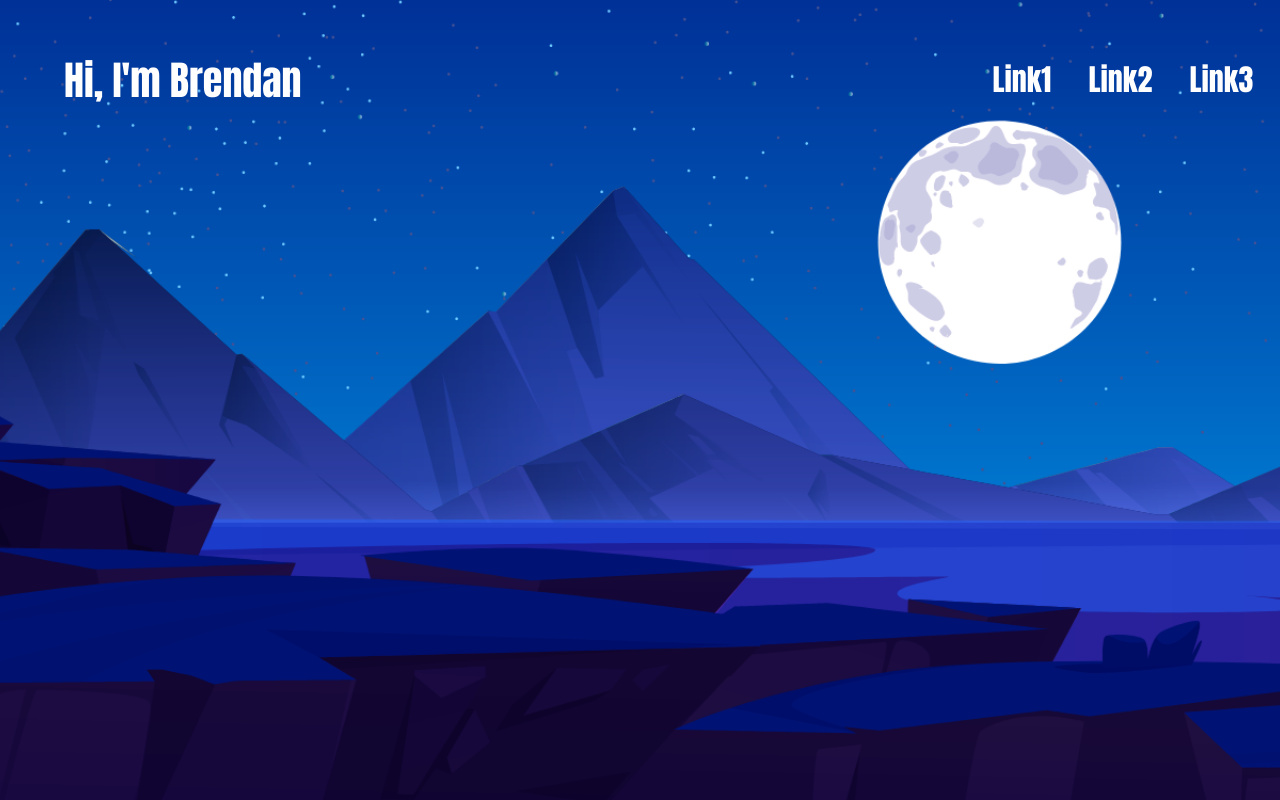
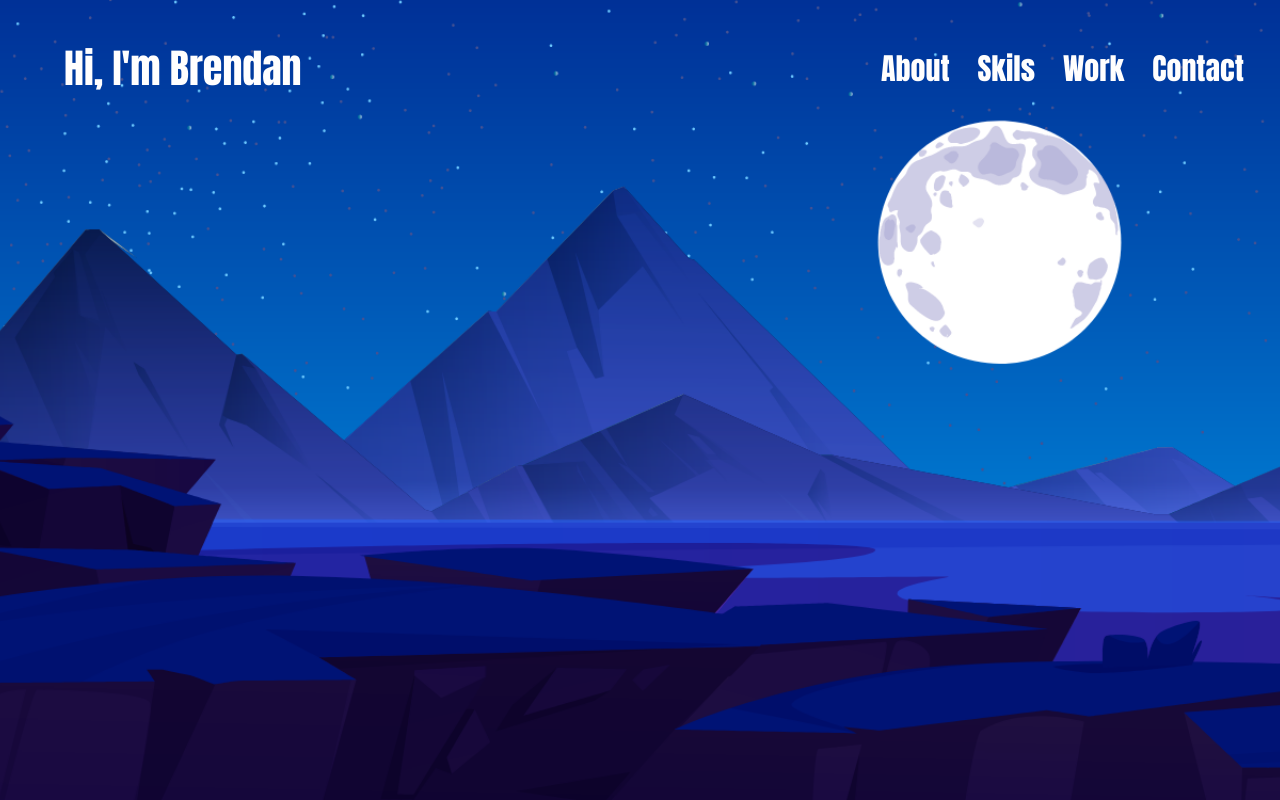
Before and after one commit to BrendanBattisti/Portfolio-Website, a plain HTML site: page index.html in a window 1280 px wide. Shown: the top 800 px of the page. Drawn offline with Linux system fonts and the light colour scheme.

Commit message:
Added link animations
Added some css animations to the links bar

```diff
--- a/index.html
+++ b/index.html
@@ -11,9 +11,10 @@
         <header>
             <div id="title", class="title">Hi, I'm Brendan</div>
             <div class="links", id="links">
-                <div>Link1</div>
-                <div>Link2</div>
-                <div>Link3</div>
+                <div id="about_link">About</div>
+                <div id="skills_link">Skils</div>
+                <div id="work_link">Work</div>
+                <div id="contact_link">Contact</div>
             </div>
         </header>
         <section>
@@ -27,25 +28,25 @@
                 <img src="img/Night/front.png" id="front">
             </div>
         </section>
-        <section class="about">
+        <section class="about" id="about">
             <div>
                 My name is Brendan Battisti and I'm a second year computer science student
             </div>
         </section>
 
-        <section class="skills">
+        <section class="skills" id="skills">
             <div>
                 Here are some of the projects I've worked on
             </div>
         </section>
 
-        <section class="work">
+        <section class="work" id="work">
             <div>
                 Here are some of the projects I've worked on
             </div>
         </section>
 
-        <section class="contact">
+        <section class="contact" id="contact">
             <div>
                 Check me out!
                 <br>
@@ -97,8 +98,24 @@
             await sleep(50);
         }
 
-        await sleep(500)
-        document.getElementById("links").style.visibility = "inherit";
+        await sleep(300)
+
+        let links_delay = 170
+
+        document.getElementById("about_link").classList.add("displayed")
+
+        await sleep(links_delay)
+        document.getElementById("skills_link").classList.add("displayed")
+
+        await sleep(links_delay)
+        document.getElementById("work_link").classList.add("displayed")
+
+        await sleep(links_delay)
+        document.getElementById("contact_link").classList.add("displayed")
+
+        await sleep(links_delay)
+
+        //document.getElementById("links").style.visibility = "inherit";
 
     }
 
--- a/style.css
+++ b/style.css
@@ -6,6 +6,7 @@ body {
 }
 
 section {
+    z-index: 50;
     padding: 0;
     margin: 0;
     min-height: 110%;
@@ -55,7 +56,6 @@ header div {
 }
 
 .links {
-    visibility: hidden;
     display: flex;
     justify-content: center;
     align-items: center;
@@ -64,10 +64,22 @@ header div {
 }
 
 .links div {
-    margin: 10%;
+    margin-right: 10%;
     display: inline-block;
     position: relative;
+    visibility: hidden;
 }
+
+.links div.displayed {
+    visibility: visible;
+    animation-timing-function: ease-in;
+    animation: fadeIn 1s;
+}
+
+@keyframes fadeIn {
+    0% { opacity: 0; transform: translateY(-100px); }
+    100% { opacity: 1;}
+  }
 
 .links div:after {
     content: '';
@@ -108,27 +120,23 @@ header div {
 }
 
 .about {
-    background-color: #25239f;
     color: #FFFEFE;
     font-family: "Anton", sans-serif;
     font-size: 25;
 }
 
 .skills {
-    background-color: black;
     color: #FFFEFE;
     font-family: "Anton", sans-serif;
     font-size: 25;
 }
 
 .work {
-    background-color: green;
     color: #FFFEFE;
     font-family: "Anton", sans-serif;
     font-size: 25;
 }
 .contact {
-    background-color: purple;
     color: #FFFEFE;
     font-family: "Anton", sans-serif;
     font-size: 25;
```
